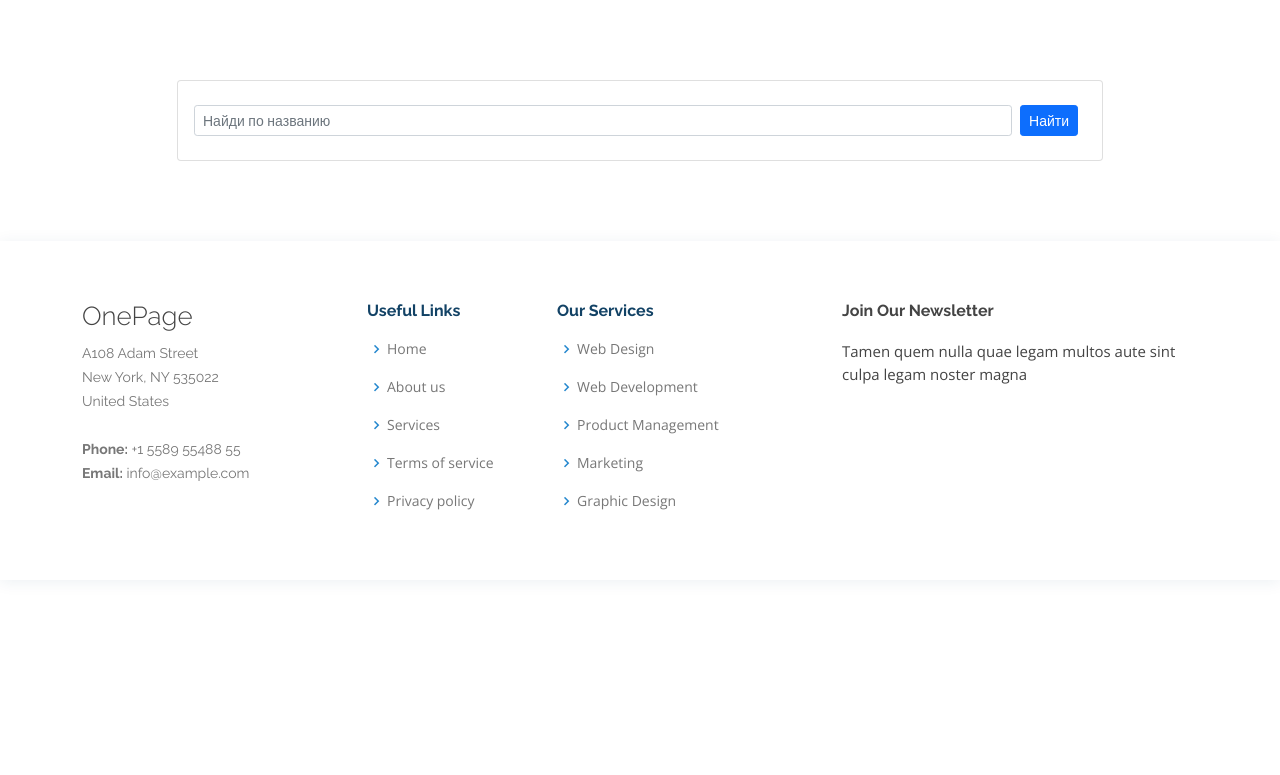
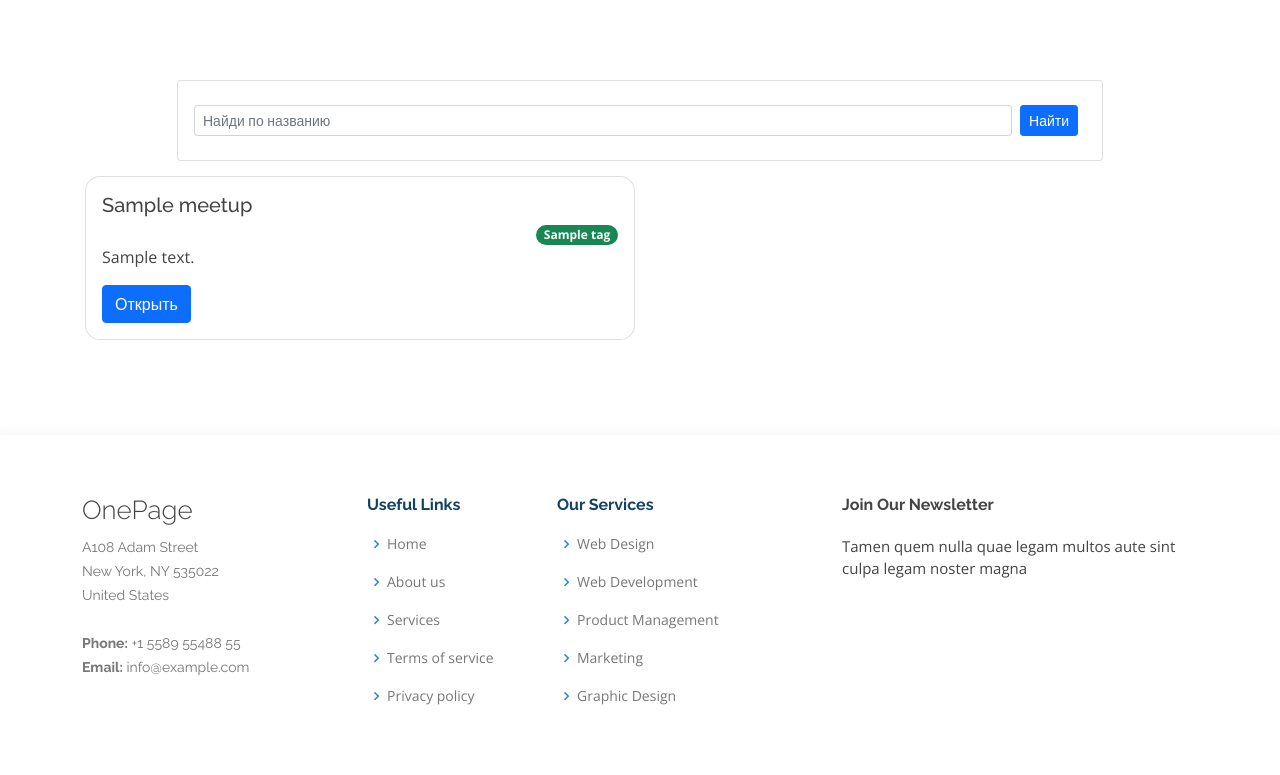
Before and after one commit to yandex-project/meetup-project, a Django app: page /search/ in a window 1280 px wide. Shown: the part 72-847 px from the top of the page. Before the commit the page ends 582 px from the top, so only its background shows below. Run offline with Django 3.2, Linux system fonts and the light colour scheme; tables that the repository leaves empty hold one stand-in row (values such as "Sample post"); some libraries are stand-ins or nearby versions.

Commit message:
add results in search page
add slug field in Meetup
add is_visible field in Meetup

```diff
--- a/meetups/models.py
+++ b/meetups/models.py
@@ -1,10 +1,18 @@
+import random
+import string
+
 from django.db import models
 
 from users.models import User
+from django.utils.text import slugify
+from unidecode import unidecode
+
+
+def rand_slug():
+    return ''.join(random.choice(string.ascii_letters + string.digits) for _ in range(6))
 
 
 class Meetup(models.Model):
-
     name = models.CharField(
         verbose_name='Имя',
         max_length=150,
@@ -48,25 +56,39 @@ class Meetup(models.Model):
     )
 
     website = models.URLField(
-        verbose_name='Сайт'
+        verbose_name='Сайт',
+        blank=True
     )
 
     tags = models.ManyToManyField(
         verbose_name='Теги',
         to='Tag',
-        related_name='meetups'
+        related_name='meetups',
+        blank=True
     )
 
-    class Meta():
+    slug = models.SlugField(
+        verbose_name='Slug',
+        unique=True,
+    )
+    is_visible = models.BooleanField(
+        verbose_name='Показывать?'
+    )
+
+    class Meta:
         verbose_name = 'Встерча'
         verbose_name_plural = 'Встречи'
 
     def __str__(self):
         return self.name
 
+    def save(self, *args, **kwargs):
+        if not self.slug:
+            self.slug = slugify(unidecode(self.name)) + '-' + rand_slug()
+        super(Meetup, self).save(*args, **kwargs)
+
 
 class Tag(models.Model):
-
     name = models.CharField(
         verbose_name='Имя',
         max_length=50,
@@ -82,7 +104,7 @@ class Tag(models.Model):
         on_delete=models.SET_NULL,
     )
 
-    class Meta():
+    class Meta:
         verbose_name = 'Тег'
         verbose_name_plural = 'Теги'
 
--- a/requirements.txt
+++ b/requirements.txt
@@ -9,3 +9,4 @@ pyflakes==2.4.0
 python-dotenv==0.20.0
 pytz==2022.1
 sqlparse==0.4.2
+Unidecode==1.3.4
--- a/search/views.py
+++ b/search/views.py
@@ -1,11 +1,18 @@
 from django.shortcuts import render
 from django.views import View
+
+from meetups.models import Meetup
 
 
 class SearchView(View):
     template_name = 'search/index.html'
 
     def get(self, request):
-        context = {}
+        context = {'items': Meetup.objects.filter(is_visible=True)}
 
         return render(request, self.template_name, context)
+
+    def post(self, request):
+        context = {'items': Meetup.objects.filter(is_visible=True)}
+
+        return render(request, self.template_name, context)
--- a/templates/search/index.html
+++ b/templates/search/index.html
@@ -8,5 +8,6 @@
     <section class="container">
         {% include 'search/search_bar.html' %}
 
+        {% include 'search/results.html' %}
     </section>
 {% endblock %}
--- /dev/null
+++ b/templates/search/meetup_card.html
@@ -0,0 +1,18 @@
+<div class="col-sm-6" style="padding: 5px 5px">
+    <div class="card" style="border-radius: 15px">
+        <div class="card-body">
+            <div class="d-flex">
+                <h5 class="card-title">{{ item.name }}</h5>
+            </div>
+            <div class="d-flex flex-row-reverse">
+                {% for tag in item.tags.all %}
+                    <span class="badge rounded-pill bg-success" style="margin: 0 0 0 5px">
+                        {{ tag.name }}
+                    </span>
+                {% endfor %}
+            </div>
+            <p class="card-text">{{ item.description }}</p>
+            <a href="/meetup/{{ item.slug }}" class="btn btn-primary">Открыть</a>
+        </div>
+    </div>
+</div>
--- /dev/null
+++ b/templates/search/results.html
@@ -0,0 +1,11 @@
+{% if items %}
+    <div class="row" style="padding: 10px">
+        {% for item in items %}
+            {% include 'search/meetup_card.html' with meetup=item %}
+        {% endfor %}
+    </div>
+{% else %}
+    <div class="d-flex justify-content-center mt-4">
+        <h3 class="text mt-4" >Ничего не найдено</h3>
+    </div>
+{% endif %}
```
Also changed, not shown: meetups/admin.py (+7 -0 lines), meetups/migrations/0003_auto_20220503_1215.py (added), meetups/migrations/0004_alter_meetup_slug.py (added), meetups/migrations/0005_auto_20220503_1221.py (added), meetups/migrations/0006_alter_meetup_slug.py (added), meetups/migrations/0007_auto_20220503_1300.py (added).
